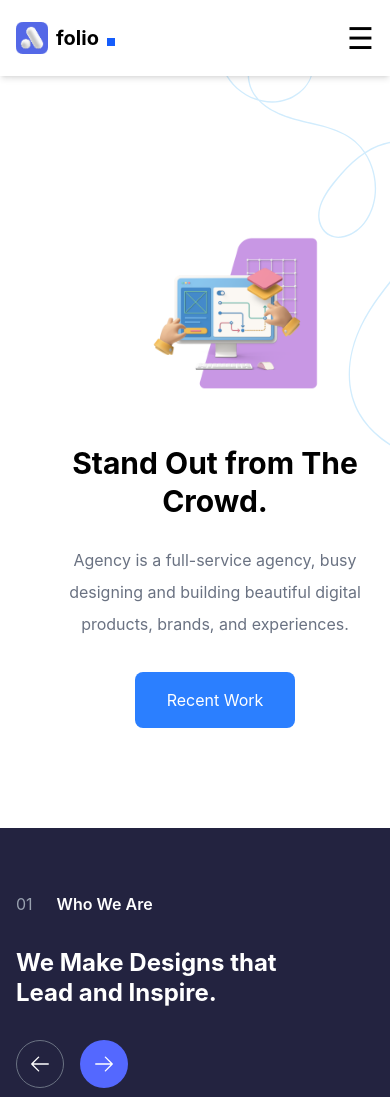
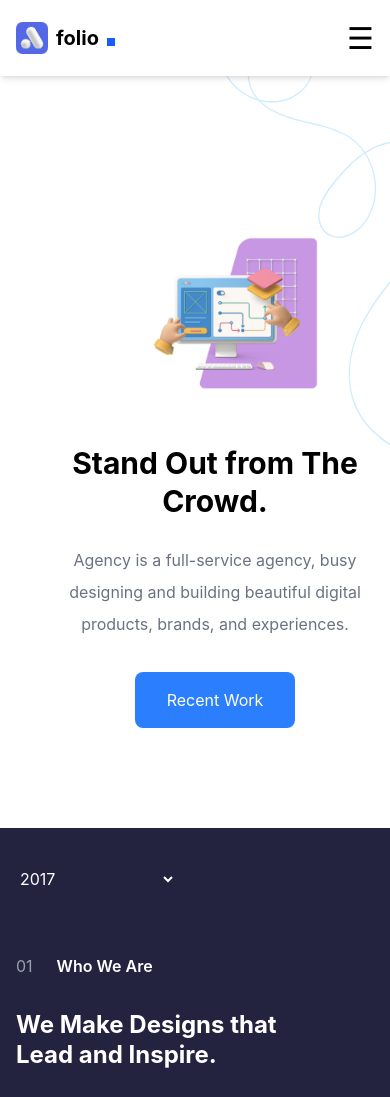
Before and after one commit to renugaakilandeshwaran-wq/reactproject, a React (Vite) app in the folder Ecom/: page / in a window 390 px wide. Shown: the top 1097 px of the page. Built offline with nearby package versions, Linux system fonts and the light colour scheme.

Commit message:
fewsupdated

```diff
--- a/Ecom/src/components/About.jsx
+++ b/Ecom/src/components/About.jsx
@@ -46,19 +46,19 @@ function About() {
                 <span className="ml-11 text-gray-500">2021</span>
             </div>
 
-            {/* <div className="md:hidden mt-10 flex flex-col "> */}
-            {/*
+            <div className="md:hidden mt-10 flex flex-col ">
+
                 <select
                     className=" text-white    w-40"
                 >
                     <option className='bg-black text-white'>2017</option>
                     <option className='bg-black text-white'>2018</option>
                     <option className='bg-black text-white'>2019</option>
-                    <option className='bg-black text-white' selected>2020</option>
+                    <option className='bg-black text-white'>2020</option>
                     <option className='bg-black text-white'>2021</option>
-                </select> */}
+                </select>
 
-            {/* </div> */}
+            </div>
 
 
 
@@ -94,7 +94,6 @@ function About() {
 
                 <div className="flex gap-4 lg:gap-1 mt-8 md:absolute md:right-8 md:top-30 lg:right-0 lg:top-20 z-30">
 
-                    {/* <div className="flex  gap-4 mt-8 relative z-30 lg:mt-0"> */}
                     <button className="w-12 h-12  md:w-12 md:h-12  rounded-full border border-gray-500 flex items-center justify-center lg:mr-10 text-white">
                         <HiOutlineArrowLeft size={22} />
                     </button>
--- a/Ecom/src/components/Appln.jsx
+++ /dev/null
@@ -1,9 +0,0 @@
-import React from 'react'
-
-function Appln() {
-    return (
-        <section id='appln'>
-            <h1></h1>
-        </section>)
-}
-export default Appln;
--- a/Ecom/src/components/Contact.jsx
+++ /dev/null
@@ -1,9 +0,0 @@
-import React from 'react'
-
-function Contact() {
-    return (
-        <section id='contact'>
-            <h1>contact</h1>
-        </section>)
-}
-export default Contact;
--- a/Ecom/src/pages/CaseStudy.jsx
+++ b/Ecom/src/pages/CaseStudy.jsx
@@ -103,7 +103,6 @@ export default function CaseStudy() {
 
                     <div className="relative z-10">
 
-                        {/* <div className="flex items-center gap-3"> */}
                         <div className="flex justify-between items-center px-6 pt-8">
 
                             <div className="flex items-center gap-2">
@@ -223,7 +222,6 @@ export default function CaseStudy() {
                             <h1 className="text-3xl mt-0 md:text-4xl  lg:text-5xl font-bold leading-tight">
                                 Bento <span className="text-blue-500 w-8 h-8">.</span>
 
-                                {/* <p className="text-[#5468E7] text-7xl self-end mb-2 hidden lg:block lg:-mt-20">.</p> */}
                             </h1>
                         </div>
                         <p className="mt-6 text-gray-500 text-base md:text-lg leading-8 max-w-md mx-auto md:mx-0">
@@ -750,10 +748,6 @@ z-30
 
 
             </section>
-
-
-
-
 
 
             <section className="w-full bg-white py-20 md:py-28 lg:py-32">
```
Also changed, not shown: Ecom/src/assets/Servicecards.png (deleted).
